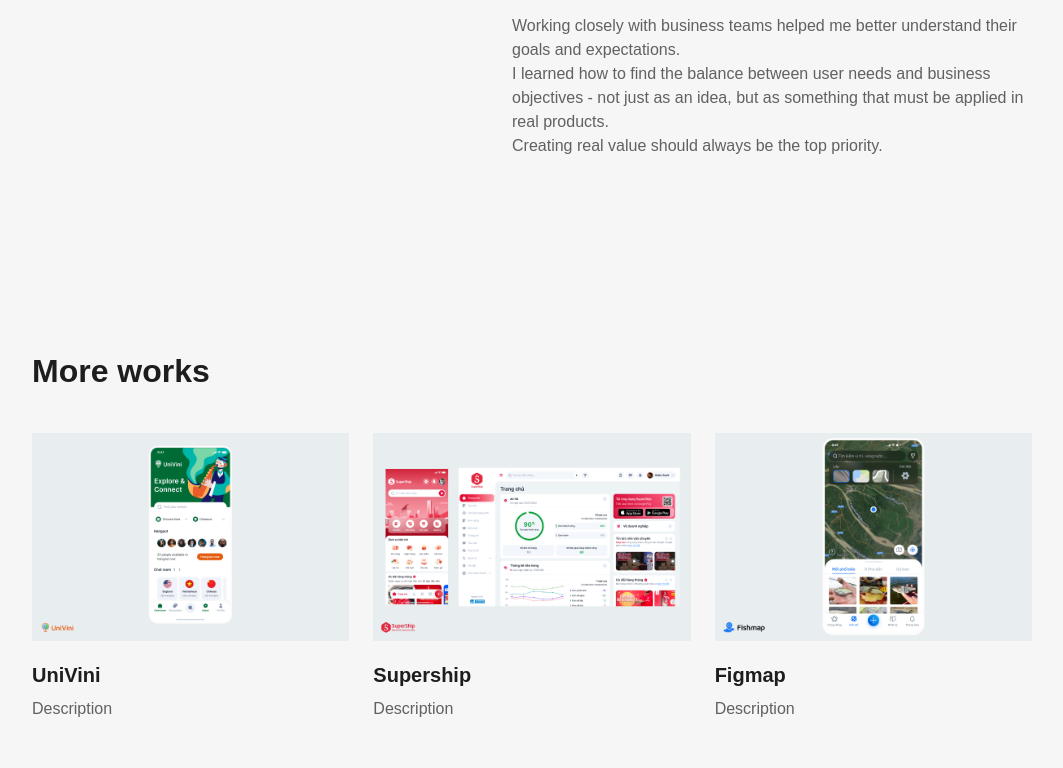
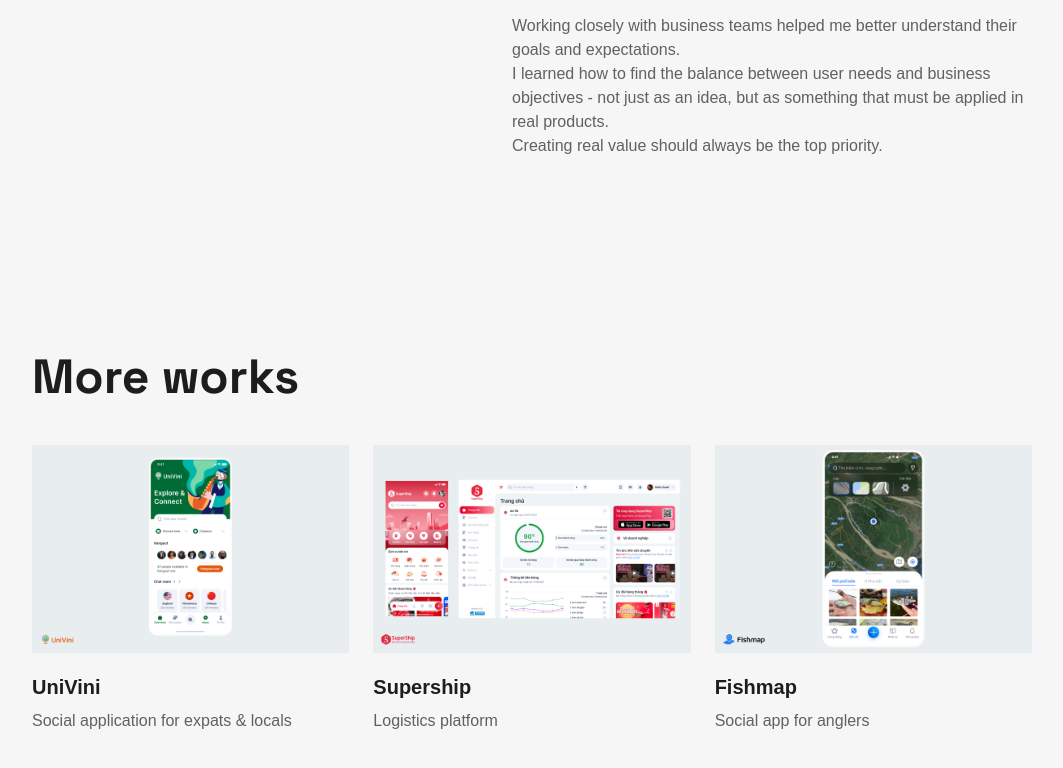
Before and after one commit to lnson1551/portfolio, a React (Vite) app: page /work/winx in a window 1280 px wide. Shown: the part 5994-6762 px from the top of the page, without its empty margins (188-1251 px from the left). Built offline with nearby package versions, Linux system fonts and the light colour scheme.

Commit message:
Fix reflection heading font and restore more works descriptions

```diff
--- a/src/app/components/DetailPageLayout.tsx
+++ b/src/app/components/DetailPageLayout.tsx
@@ -121,6 +121,15 @@ const DETAIL_CSS = `
   /* ── Hide the original Figma footer (we render SharedFooter instead) ── */
   [data-name="Footer"] {
     display: none !important;
+  }
+
+  /* ── Reflection section titles use the same display style as major section headings ── */
+  [data-name="ReflectionSection"] > div > p:first-child {
+    font-family: 'PP NeueBit', 'PP_NeueBit:Semi_Bold', 'Space Grotesk', sans-serif !important;
+    font-weight: 700 !important;
+    font-size: 48px !important;
+    line-height: 56px !important;
+    letter-spacing: 0 !important;
   }
 
   /* ══════════════════════════════════════════════════════════════
@@ -418,6 +427,10 @@ const DETAIL_CSS = `
       font-size: 18px !important;
       line-height: 1.4 !important;
     }
+    [data-name="ReflectionSection"] > div > p:first-child {
+      font-size: 28px !important;
+      line-height: 36px !important;
+    }
     [data-name="TeamBar"] [class*="text-[18px]"] {
       font-size: 16px !important;
       line-height: 24px !important;
@@ -569,6 +582,10 @@ const DETAIL_CSS = `
     [class*="text-[36px]"] {
       font-size: 28px !important;
       line-height: 1.2 !important;
+    }
+    [data-name="ReflectionSection"] > div > p:first-child {
+      font-size: 36px !important;
+      line-height: 44px !important;
     }
   }
 `;
--- a/src/imports/WinXMembership.tsx
+++ b/src/imports/WinXMembership.tsx
@@ -1009,7 +1009,7 @@ function Container23() {
   return (
     <div className="content-stretch flex flex-col gap-[8px] items-start not-italic relative shrink-0 w-full" data-name="Container">
       <p className="font-['Inter:Semi_Bold',sans-serif] font-semibold leading-[28px] relative shrink-0 text-[#1e1c1c] text-[20px] w-full">UniVini</p>
-      <p className="font-['Inter:Regular',sans-serif] font-normal leading-[24px] relative shrink-0 text-[#626060] text-[16px] w-full">Description</p>
+      <p className="font-['Inter:Regular',sans-serif] font-normal leading-[24px] relative shrink-0 text-[#626060] text-[16px] w-full">Social application for expats &amp; locals</p>
     </div>
   );
 }
@@ -1026,7 +1026,7 @@ function Container24() {
   return (
     <div className="content-stretch flex flex-col gap-[8px] items-start not-italic relative shrink-0 w-full" data-name="Container">
       <p className="font-['Inter:Semi_Bold',sans-serif] font-semibold leading-[28px] relative shrink-0 text-[#1e1c1c] text-[20px] w-full">Supership</p>
-      <p className="font-['Inter:Regular',sans-serif] font-normal leading-[24px] relative shrink-0 text-[#626060] text-[16px] w-full">Description</p>
+      <p className="font-['Inter:Regular',sans-serif] font-normal leading-[24px] relative shrink-0 text-[#626060] text-[16px] w-full">Logistics platform</p>
     </div>
   );
 }
@@ -1042,8 +1042,8 @@ function Image3ATransparentPriceStructure2() {
 function Container25() {
   return (
     <div className="content-stretch flex flex-col gap-[8px] items-start not-italic relative shrink-0 w-full" data-name="Container">
-      <p className="font-['Inter:Semi_Bold',sans-serif] font-semibold leading-[28px] relative shrink-0 text-[#1e1c1c] text-[20px] w-full">Figmap</p>
-      <p className="font-['Inter:Regular',sans-serif] font-normal leading-[24px] relative shrink-0 text-[#626060] text-[16px] w-full">Description</p>
+      <p className="font-['Inter:Semi_Bold',sans-serif] font-semibold leading-[28px] relative shrink-0 text-[#1e1c1c] text-[20px] w-full">Fishmap</p>
+      <p className="font-['Inter:Regular',sans-serif] font-normal leading-[24px] relative shrink-0 text-[#626060] text-[16px] w-full">Social app for anglers</p>
     </div>
   );
 }
```
